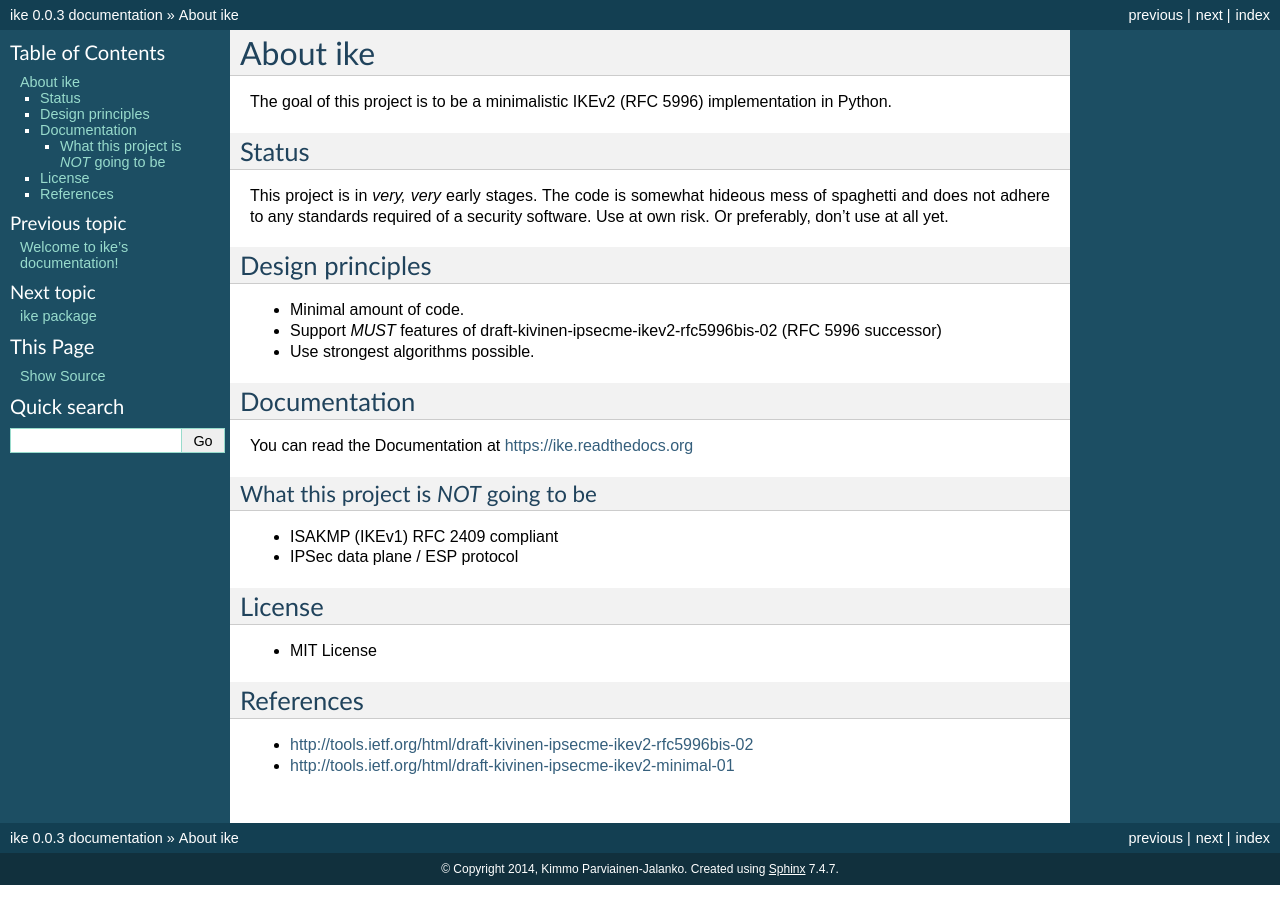
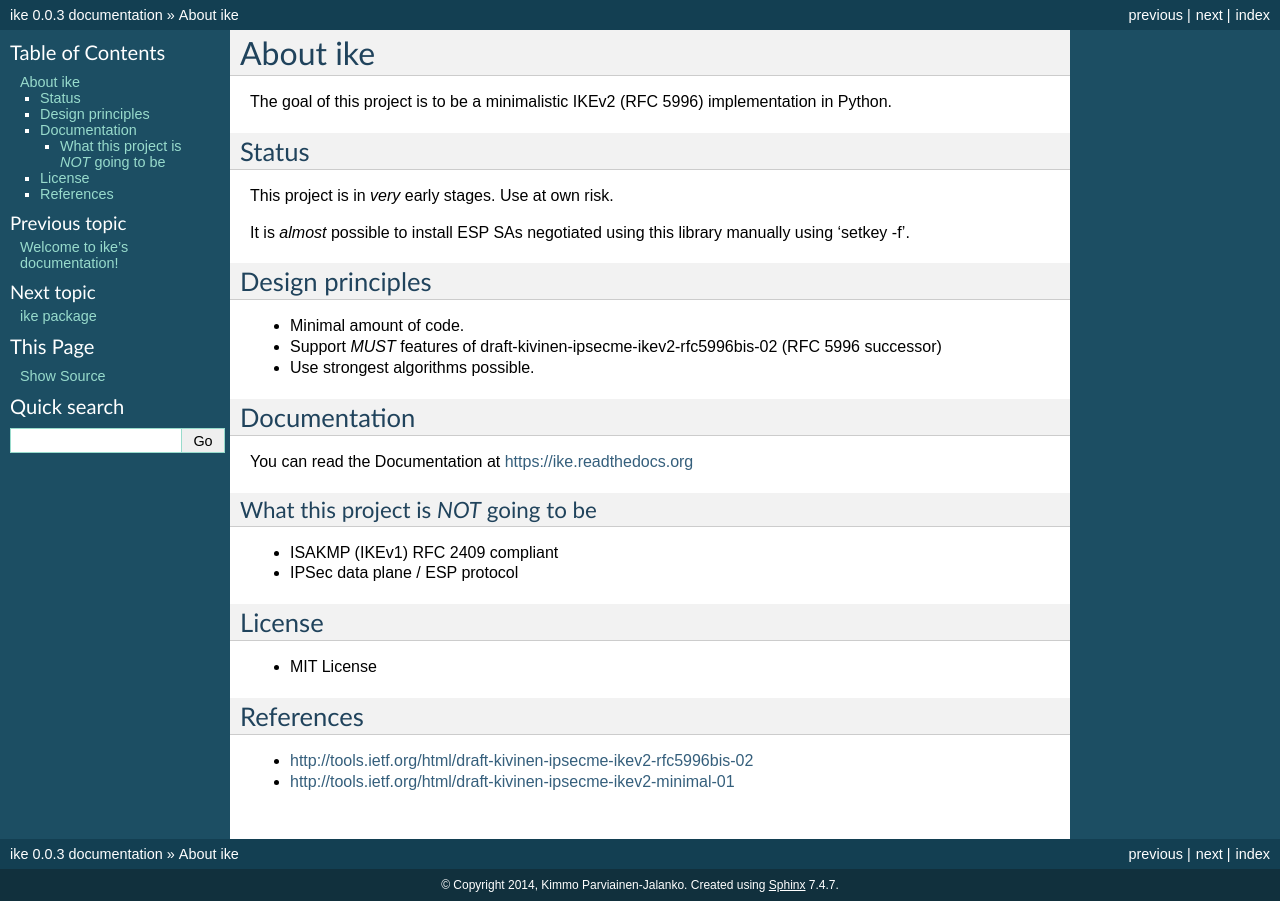
Before and after one commit to kimvais/ike, a Sphinx documentation site: the page built from docs/readme.rst, in a window 1280 px wide. Built offline with Sphinx 7.4.7, drawn with Linux system fonts in a browser that asks for light colours.

Commit message:
Updated readme.

```diff
--- a/docs/readme.rst
+++ b/docs/readme.rst
@@ -7,10 +7,10 @@ implementation in Python.
 Status
 ------
 
-This project is in *very, very* early stages. The code is somewhat
-hideous mess of spaghetti and does not adhere to any standards required
-of a security software. Use at own risk. Or preferably, don't use at all
-yet.
+This project is in *very* early stages. Use at own risk.
+
+It is *almost* possible to install ESP SAs negotiated using this library
+manually using 'setkey -f'.
 
 Design principles
 -----------------
```
